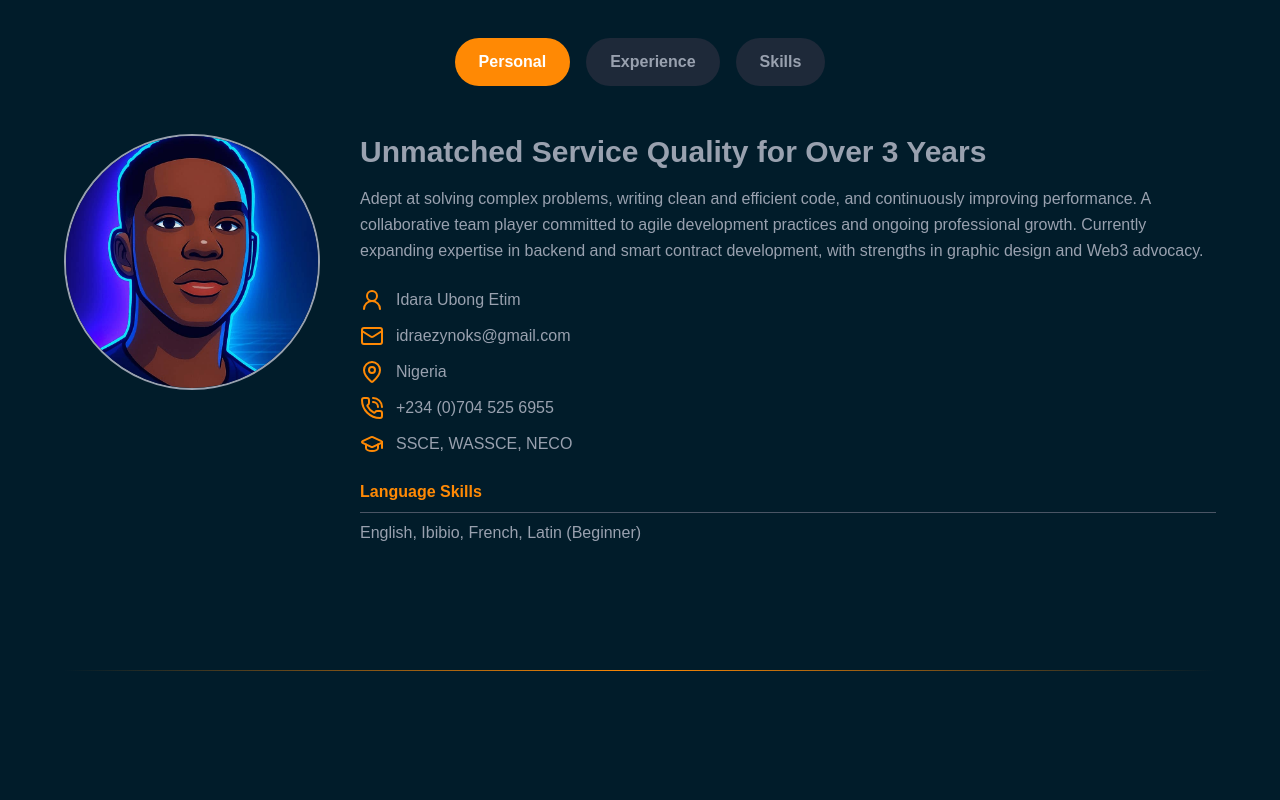
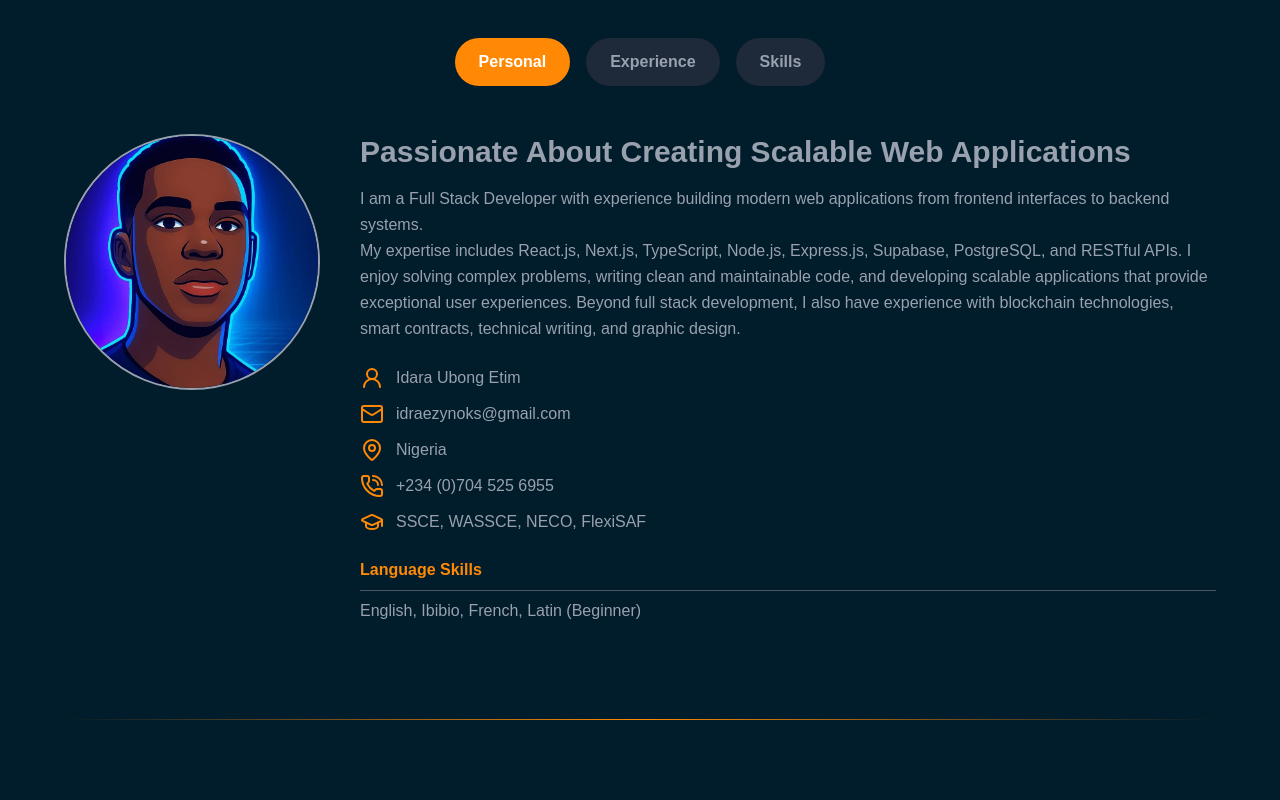
Before and after one commit to Idraezy/portfolio-v2, a Next.js app: page / in a window 1280 px wide. Shown: the part 1020-1820 px from the top of the page. Built offline with nearby package versions, Linux system fonts and the light colour scheme.

Commit message:
Update About.tsx

```diff
--- a/app/sections/About.tsx
+++ b/app/sections/About.tsx
@@ -94,14 +94,17 @@ export default function AboutSection() {
                   </div>
                 </motion.div>
                 <motion.div initial={{ opacity: 0, x: 100 }} whileInView={{ opacity: 1, x: 0 }} transition={{ duration: 1, ease: "easeOut" }} viewport={{ once: true, amount: 0.3 }} className="flex-1 text-center lg:text-left">
-                  <h2 className="text-2xl sm:text-3xl font-bold mb-4 text-gray-400">Unmatched Service Quality for Over 3 Years</h2>
-                  <p className="text-gray-400 leading-relaxed mb-6">Adept at solving complex problems, writing clean and efficient code, and continuously improving performance. A collaborative team player committed to agile development practices and ongoing professional growth. Currently expanding expertise in backend and smart contract development, with strengths in graphic design and Web3 advocacy.</p>
+                  <h2 className="text-2xl sm:text-3xl font-bold mb-4 text-gray-400"><h2> Passionate About Creating Scalable Web Applications</h2></h2>
+                  <p className="text-gray-400 leading-relaxed mb-6">I am a Full Stack Developer with experience building modern web applications from frontend interfaces to backend systems. <br />
+                     My expertise includes React.js, Next.js, TypeScript, Node.js, Express.js, Supabase, PostgreSQL, and RESTful APIs.
+                     I enjoy solving complex problems, writing clean and maintainable code, and developing scalable applications that provide exceptional user experiences.
+                     Beyond full stack development, I also have experience with blockchain technologies, smart contracts, technical writing, and graphic design.</p>
                   <div className="space-y-3">
                     <Info icon={<UserRound />} text="Idara Ubong Etim" />
                     <Info icon={<Mail />} text="idraezynoks@gmail.com" />
                     <Info icon={<MapPin />} text="Nigeria" />
                     <Info icon={<PhoneCall />} text="+234 (0)704 525 6955" />
-                    <Info icon={<GraduationCap />} text="SSCE, WASSCE, NECO" />
+                    <Info icon={<GraduationCap />} text="SSCE, WASSCE, NECO, FlexiSAF" />
                   </div>
                   <div className="mt-6">
                     <h3 className="text-orange-400 font-semibold mb-2">Language Skills</h3>
```
